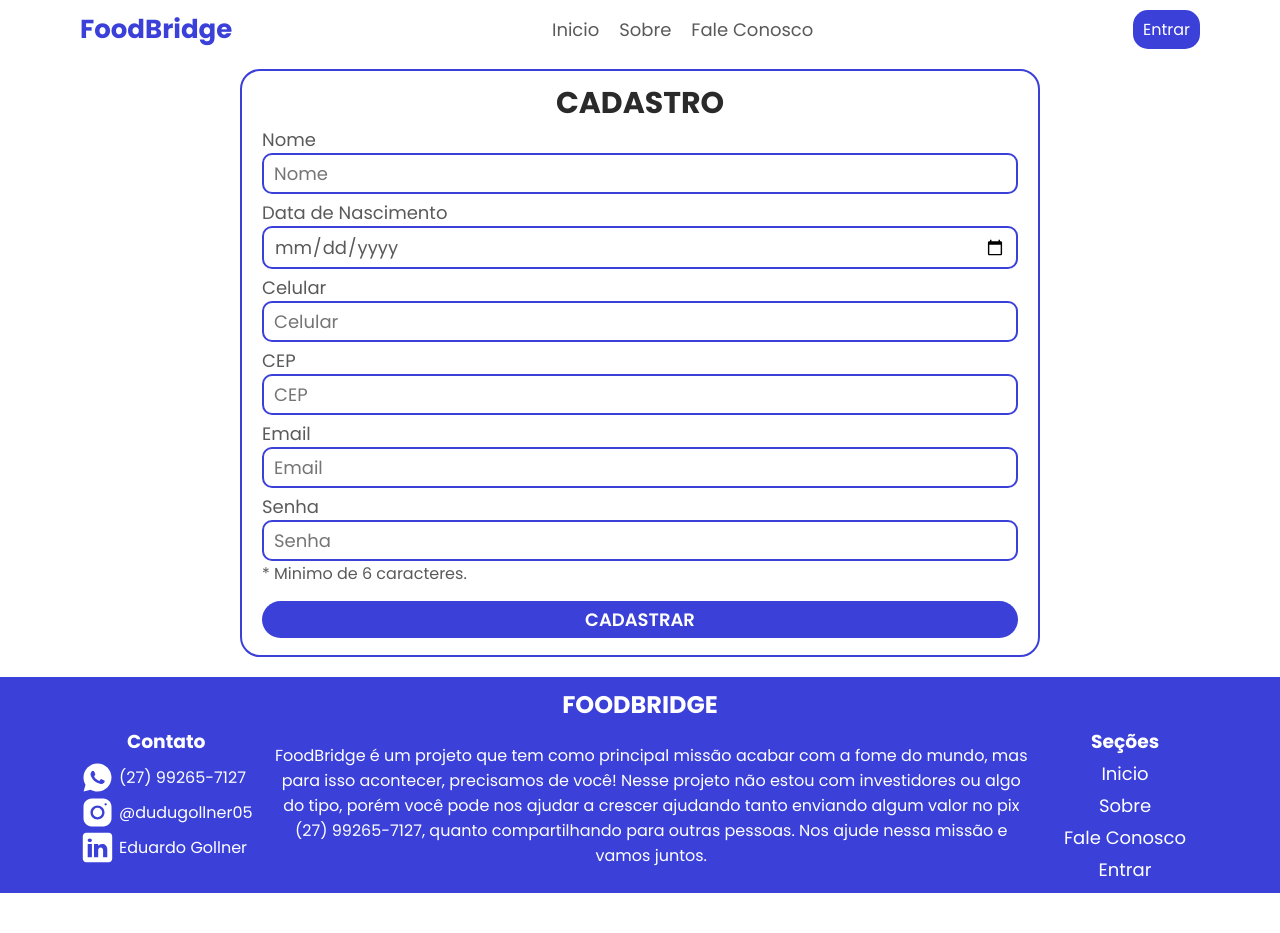
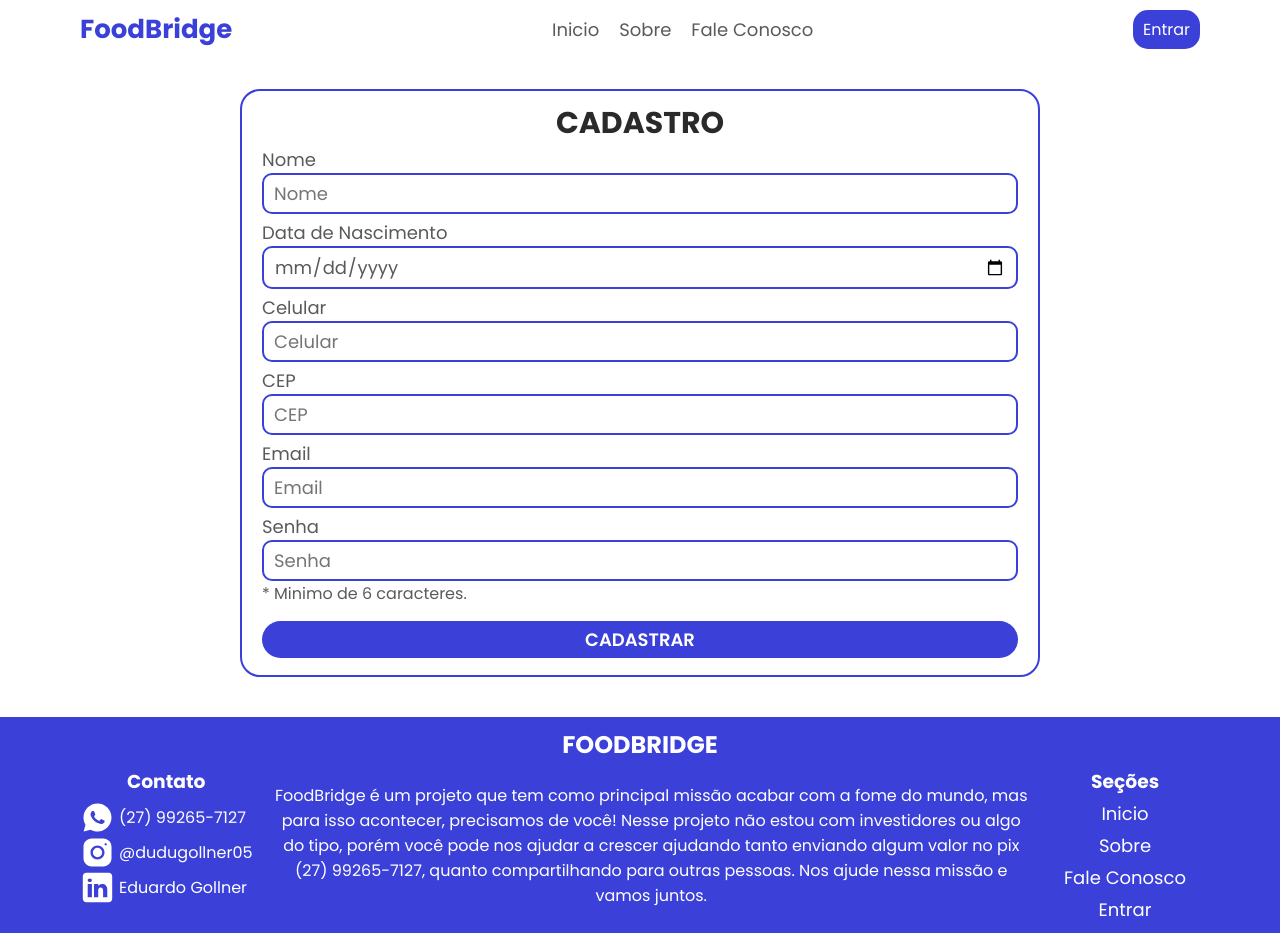
Before and after one commit to EduardoGollner0609/FoodBridge, a React (Vite) app in the folder frontend/: page /register in a window 1280 px wide. Before the commit the page ends 893 px from the top, so only its background shows below. Built offline with nearby package versions, Linux system fonts and the light colour scheme; no server answers.

Commit message:
Refatorando handleSubmit sem apagar formulario.

```diff
--- a/frontend/src/routes/IntroductionPage/RegisterPage/index.tsx
+++ b/frontend/src/routes/IntroductionPage/RegisterPage/index.tsx
@@ -117,11 +117,12 @@ export default function RegisterPage() {
             navigate("/login");
         }).catch(error => {
             setLoading(false);
+            console.log(error)
             const newInputs = forms.setBackendErrors(formData, error.response.data.errors);
             setFormData(newInputs);
         });
 
-        setFormData(formEmpty);
+
     }
 
 
--- a/frontend/src/routes/IntroductionPage/RegisterPage/styles.css
+++ b/frontend/src/routes/IntroductionPage/RegisterPage/styles.css
@@ -12,7 +12,7 @@
 }
 
 .card-register {
-  margin: auto;
+  margin: 20px auto;
   padding: 10px 20px 7px 20px;
   border: 2px solid var(--fb-color-primary);
   color: var(--fb-color-quartiary);
@@ -89,7 +89,7 @@
   height: 80px;
 }
 
-@media(max-width: 718px) {
+@media (max-width: 718px) {
   #section-register-page {
     padding: 20px 0;
   }
```
Also changed, not shown: 4 other files (tests, documents, lock files or other folders).
